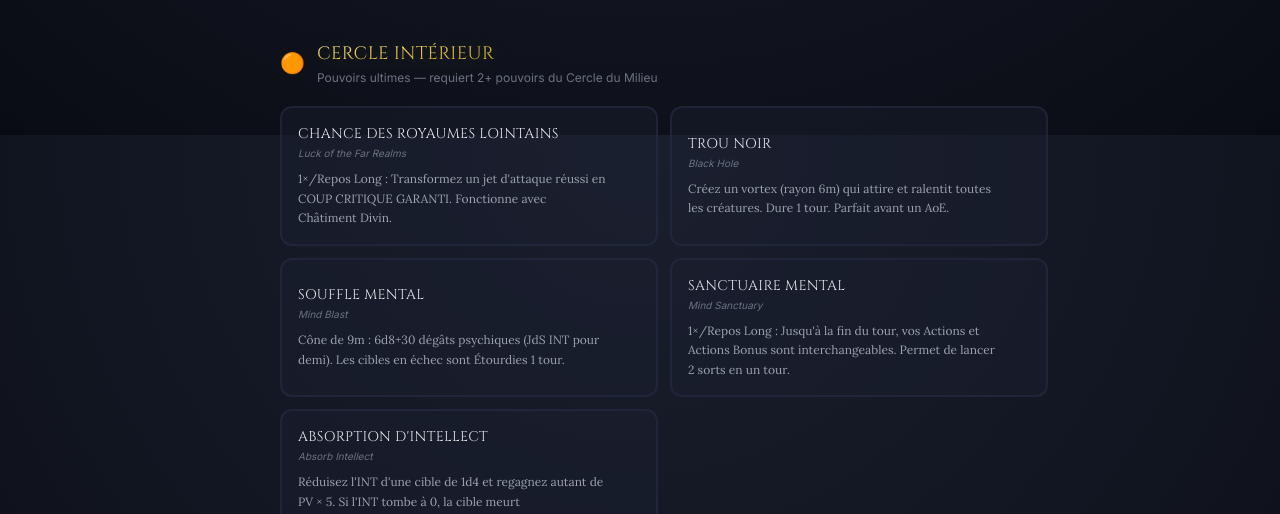
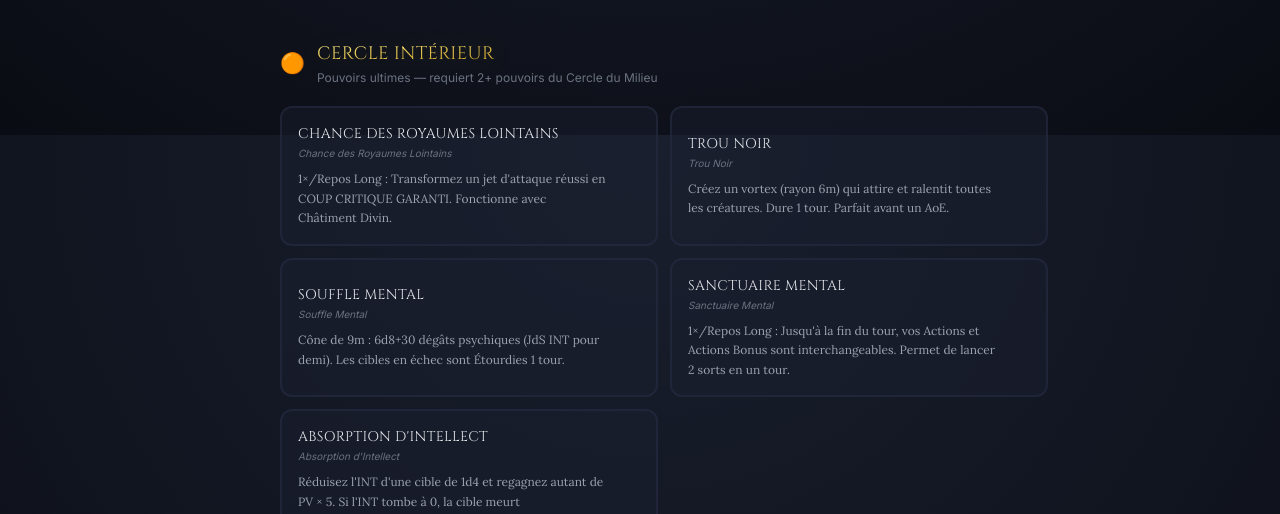
Before and after one commit to debeckerthomas-coder/sitebuildbg3, a Next.js app: page /en/outils/illithid in a window 1280 px wide. Shown: the part 1465-1979 px from the top of the page. Built offline with nearby package versions, Linux system fonts and the light colour scheme.

Commit message:
feat(i18n): traduction finalisée de illithid.ts
Descriptions des 15 pouvoirs Illithid traduites en FR (3 cercles).

https://claude.ai/code/session_01Fohq3jYtPu395SFbjMnhwU

```diff
--- a/src/data/illithid.ts
+++ b/src/data/illithid.ts
@@ -134,7 +134,7 @@ const TIER_INNER: readonly IllithidPower[] = [
     id: "luck_far_realms",
     name: "Chance des Royaumes Lointains",
     tier: "inner",
-    description: "Luck of the Far Realms",
+    description: "Chance des Royaumes Lointains",
     effect:
       "1×/Repos Long : Transformez un jet d'attaque réussi en COUP CRITIQUE GARANTI. Fonctionne avec Châtiment Divin.",
     recommendedFor: ["lockadin", "gloom_assassin"],
@@ -145,7 +145,7 @@ const TIER_INNER: readonly IllithidPower[] = [
     id: "black_hole",
     name: "Trou Noir",
     tier: "inner",
-    description: "Black Hole",
+    description: "Trou Noir",
     effect:
       "Créez un vortex (rayon 6m) qui attire et ralentit toutes les créatures. Dure 1 tour. Parfait avant un AoE.",
     recommendedFor: ["barde_controleur"],
@@ -156,7 +156,7 @@ const TIER_INNER: readonly IllithidPower[] = [
     id: "mind_blast",
     name: "Souffle Mental",
     tier: "inner",
-    description: "Mind Blast",
+    description: "Souffle Mental",
     effect:
       "Cône de 9m : 6d8+30 dégâts psychiques (JdS INT pour demi). Les cibles en échec sont Étourdies 1 tour.",
     recommendedFor: [],
@@ -165,7 +165,7 @@ const TIER_INNER: readonly IllithidPower[] = [
     id: "mind_sanctuary",
     name: "Sanctuaire Mental",
     tier: "inner",
-    description: "Mind Sanctuary",
+    description: "Sanctuaire Mental",
     effect:
       "1×/Repos Long : Jusqu'à la fin du tour, vos Actions et Actions Bonus sont interchangeables. Permet de lancer 2 sorts en un tour.",
     recommendedFor: [],
@@ -174,7 +174,7 @@ const TIER_INNER: readonly IllithidPower[] = [
     id: "absorb_intellect",
     name: "Absorption d'Intellect",
     tier: "inner",
-    description: "Absorb Intellect",
+    description: "Absorption d'Intellect",
     effect:
       "Réduisez l'INT d'une cible de 1d4 et regagnez autant de PV × 5. Si l'INT tombe à 0, la cible meurt instantanément.",
     recommendedFor: [],
```
